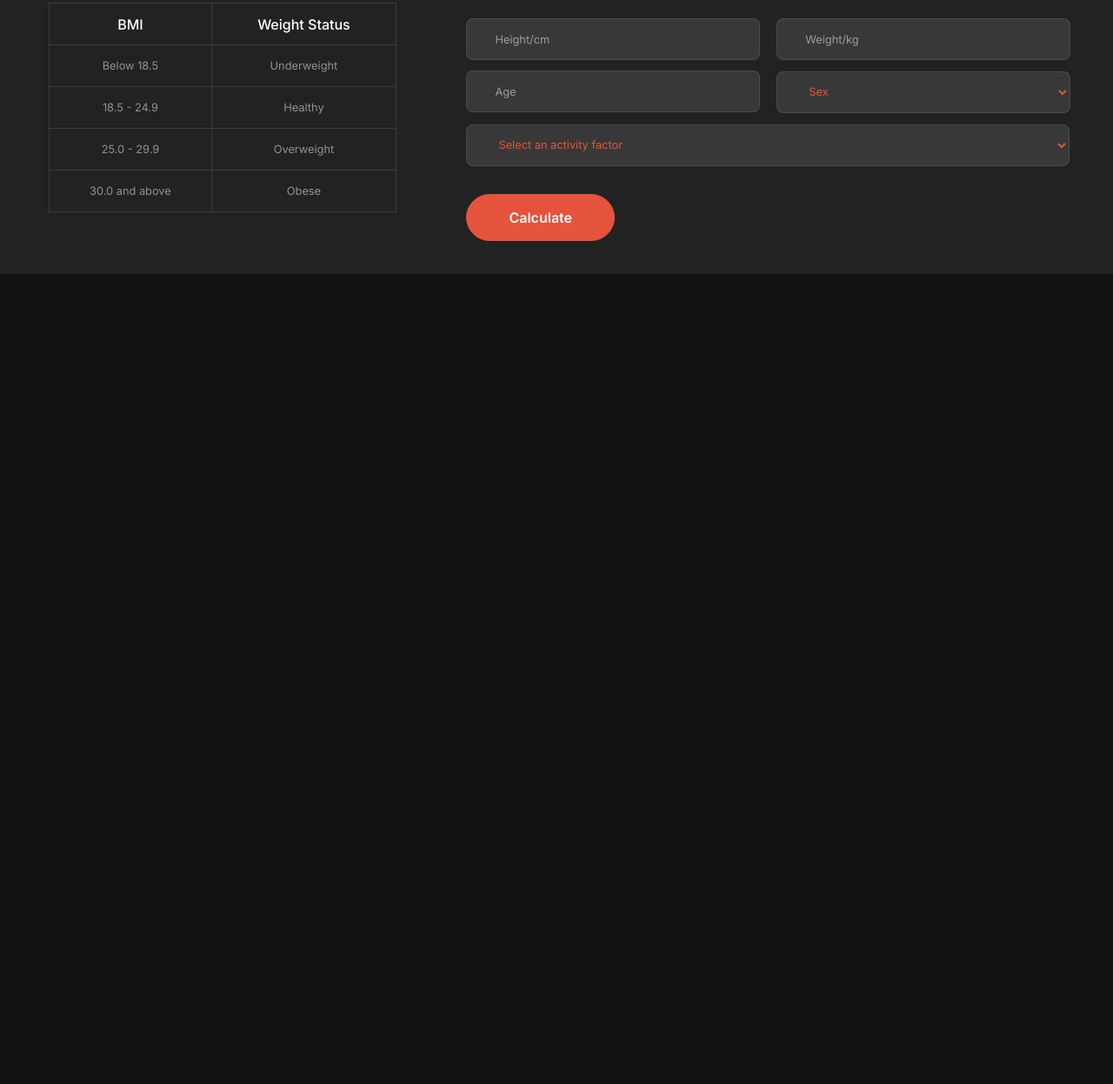
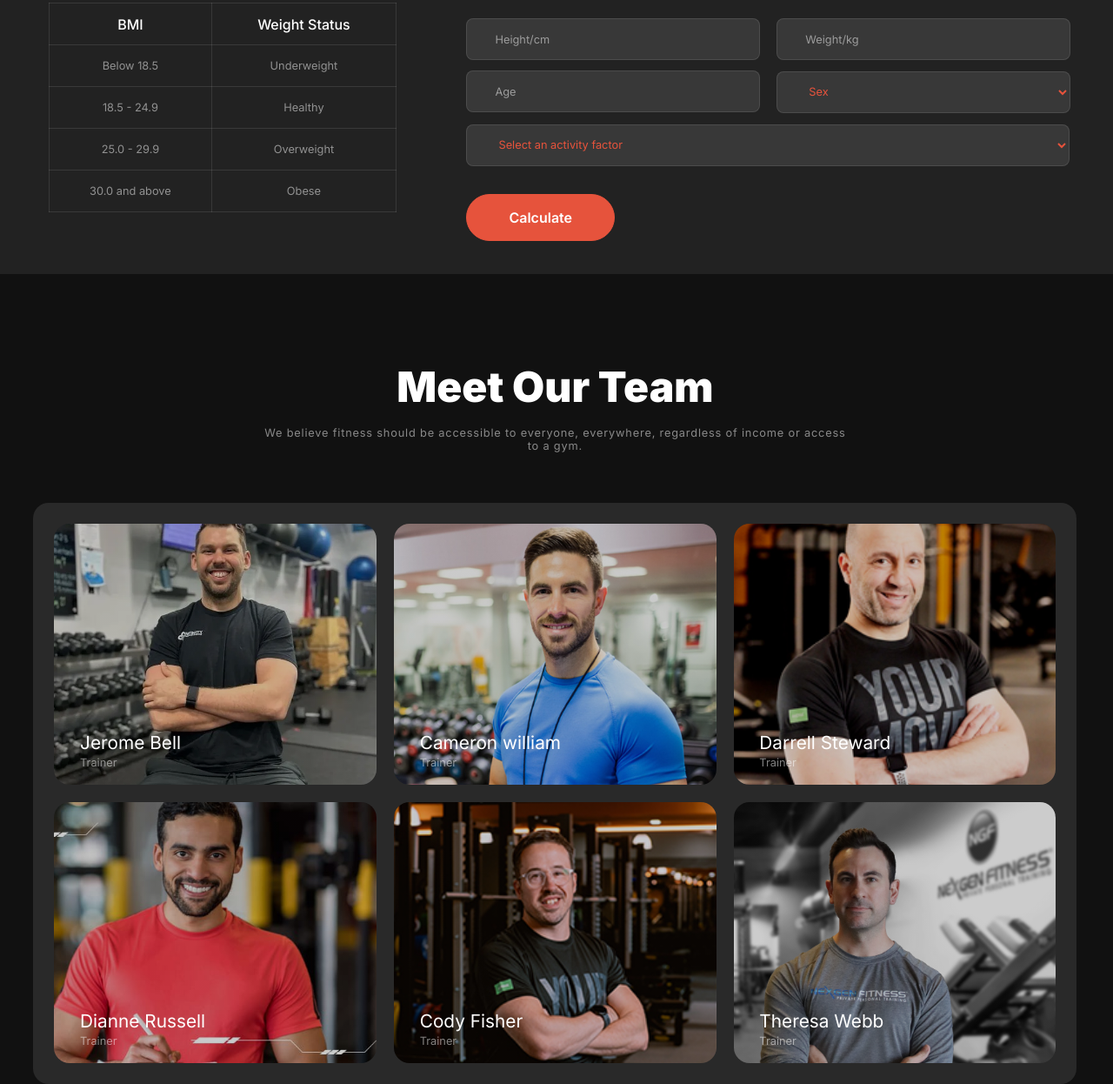
Before and after one commit to Ai-codemaster/Assignment_2, a plain HTML site: page index.html in a window 1280 px wide. Shown: the part 3026-4272 px from the top of the page at 87% size. Before the commit the page ends 3441 px from the top, so only its background shows below. Drawn offline with nearby package versions, Linux system fonts and the light colour scheme; a web font is replaced by a local one.

Commit message:
Complete Meet Our Team section and responsive for mobile and tablet

```diff
--- a/index.html
+++ b/index.html
@@ -184,6 +184,41 @@
             </div>
         </section>
 
+        <!-- Meet Our Team -->
+
+        <section id="trainer" class="trainer">
+            <div class="trainer_text">
+                <h1>Meet Our Team</h1>
+                <p>We believe fitness should be accessible to everyone, everywhere, regardless of income or access to a gym.</p>
+            </div>
+            <div class="trainer_img">
+                <div class="trainer_1 trainer_7">
+                    <h3>Jerome Bell</h3>
+                    <span>Trainer</span>
+                </div>
+                <div class="trainer_2 trainer_7">
+                    <h3>Cameron william</h3>
+                    <span>Trainer</span>
+                </div>
+                <div class="trainer_3 trainer_7">
+                    <h3>Darrell Steward</h3>
+                    <span>Trainer</span>
+                </div>
+                <div class="trainer_4 trainer_7">
+                    <h3>Dianne Russell</h3>
+                    <span>Trainer</span>
+                </div>
+                <div class="trainer_5 trainer_7">
+                    <h3>Cody Fisher</h3>
+                    <span>Trainer</span>
+                </div>
+                <div class="trainer_6 trainer_7">
+                    <h3>Theresa Webb</h3>
+                    <span>Trainer</span>
+                </div>
+            </div>
+        </section>
+
     </main>
 
     <footer>
--- a/style/style.css
+++ b/style/style.css
@@ -624,6 +624,114 @@ html{
     border-radius: 2.5rem;
 }
 
+/* Meet Our Team */
+
+#trainer{
+    max-width: 1200px;
+    margin: 0 auto;
+}
+
+.trainer_text{
+    max-width: 680px;
+    margin: 0 auto 3.6rem;
+}
+
+.trainer_text h1{
+    font-size: 3rem;
+    font-weight: 900;
+    color: var(--text_1);
+    text-align: center;
+    margin-bottom: 1rem;
+}
+
+.trainer_text p{
+    font-size: .8rem;
+    font-weight: 400;
+    color: var(--text_2);
+    text-align: center;
+    letter-spacing: .05rem;
+}
+
+.trainer_img{
+    width: 100%;
+    height: auto;
+    padding: 1.5rem;
+    background: var(--text_3);
+    border-radius: 1.125rem;
+    display: grid;
+    grid-template-columns: repeat(3, 1fr);
+    gap: 1.25rem;
+}
+
+.trainer_1{
+    background-image: linear-gradient(180deg,
+    rgba(0, 0, 0, 0.2),
+    rgba(0, 0, 0, 0.2)),
+    url(../images/trainer1.png);
+}
+
+.trainer_2{
+    background-image: linear-gradient(180deg,
+    rgba(0, 0, 0, 0.2),
+    rgba(0, 0, 0, 0.2)),
+    url(../images/trainer2.png);
+}
+
+.trainer_3{
+    background-image: linear-gradient(180deg,
+    rgba(0, 0, 0, 0.2),
+    rgba(0, 0, 0, 0.2)),
+    url(../images/trainer3.png);
+}
+
+.trainer_4{
+    background-image: linear-gradient(180deg,
+    rgba(0, 0, 0, 0.2),
+    rgba(0, 0, 0, 0.2)),
+    url(../images/trainer4.png);
+}
+
+.trainer_5{
+    background-image: linear-gradient(180deg,
+    rgba(0, 0, 0, 0.2),
+    rgba(0, 0, 0, 0.2)),
+    url(../images/trainer5.png);
+}
+
+.trainer_6{
+    background-image: linear-gradient(180deg,
+    rgba(0, 0, 0, 0.2),
+    rgba(0, 0, 0, 0.2)),
+    url(../images/trainer6.png);
+}
+
+.trainer_7{
+    height: 300px;
+    background-position: 100%;
+    background-size: cover;
+    background-repeat: no-repeat;
+    position: relative;
+    border-radius: 1.125rem;
+}
+
+.trainer_7 h3{
+    font-size: 1.3rem;
+    color: var(--text_1);
+    font-weight: 400;
+    position: absolute;
+    left: 8%;
+    bottom: 12%;
+}
+
+.trainer_7 span{
+    font-size: .8rem;
+    font-weight: 400;
+    color: var(--text_2);
+    position: absolute;
+    left: 8%;
+    bottom: 6%;
+}
+
 
 
 
@@ -656,6 +764,11 @@ html{
     #train{
         margin-left: 5%;
         margin-right: 5%;
+    }
+
+    #trainer{
+        margin-left: 3%;
+        margin-right: 3%;
     }
 }
 
@@ -811,6 +924,22 @@ html{
 
     .bmi_text p{
         font-size: .7rem;
+    }
+
+    .trainer_text h1{
+        font-size: 2rem;
+    }
+
+    .trainer_text p{
+        font-size: .7rem;
+    }
+
+    .trainer_img{
+        grid-template-columns: repeat(2, 1fr);
+    }
+
+    .trainer_7 h3{
+        font-size: 1rem;
     }
 }
 
@@ -1020,6 +1149,14 @@ html{
     .train_img_1{
         grid-template-columns: 1fr 1.25fr;
     }
+
+    .trainer_img{
+        grid-template-columns: repeat(1, 1fr);
+    }
+
+    .trainer_7{
+        height: 300px;
+    }
 }
 
 @media screen and (max-width: 475px) {
```
